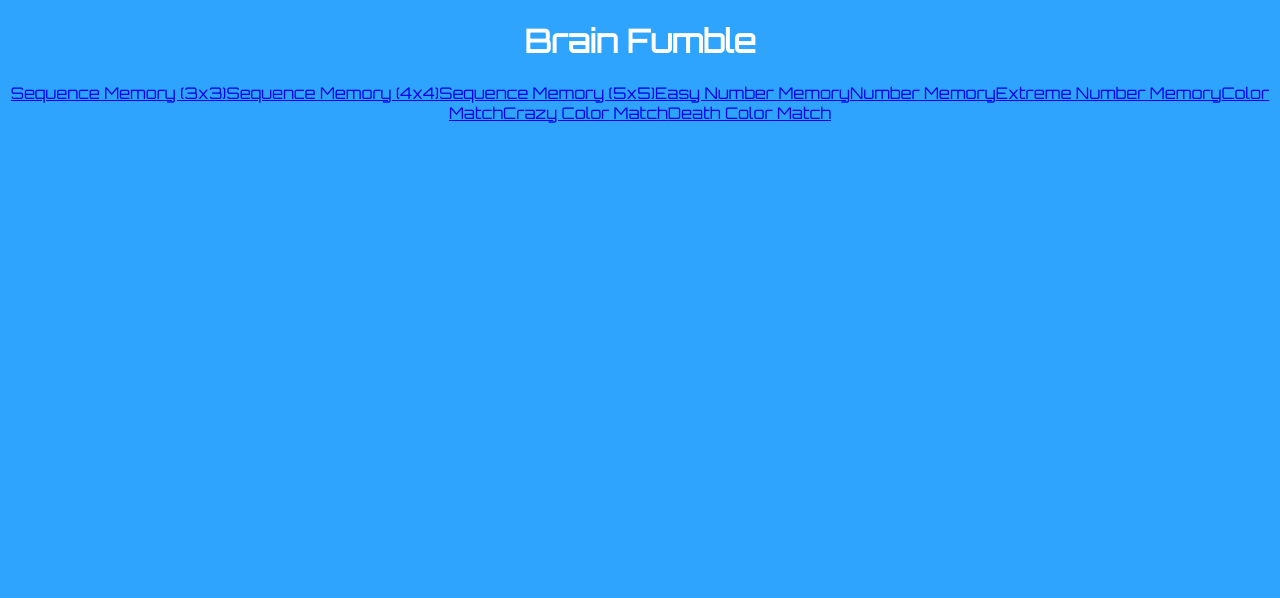
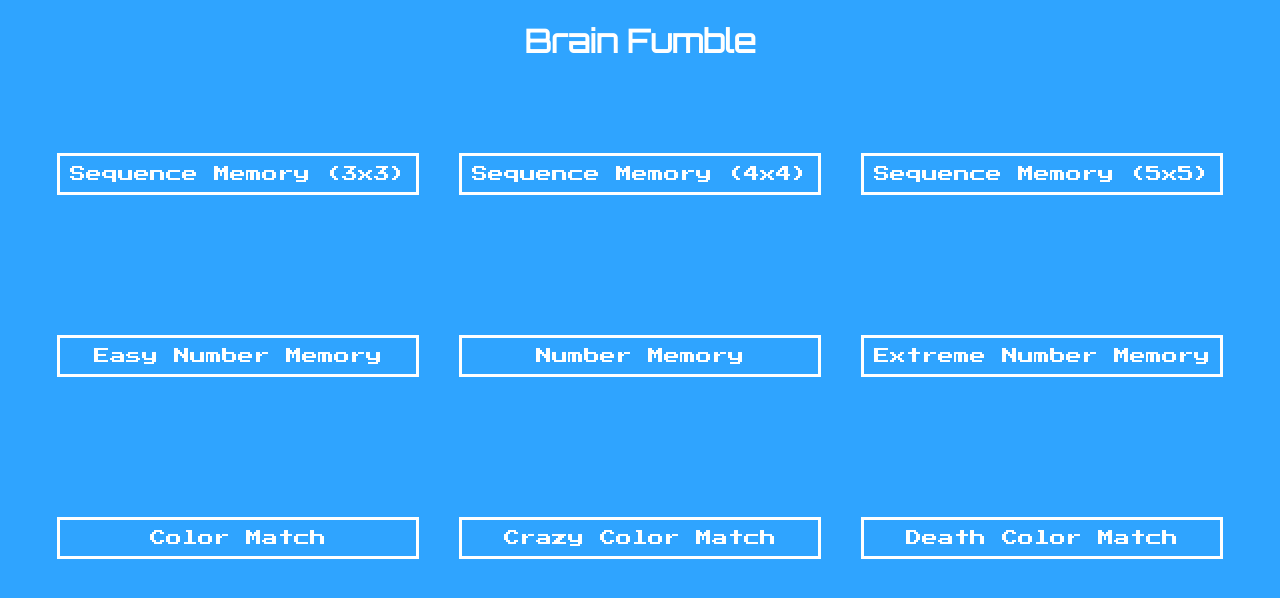
Before and after one commit to MrMcPat/fumble-game, a React (Create React App) app in the folder fumble-game-client/: page /easynumbermemory in a window 1280 px wide. Shown: the top 598 px of the page. Built offline with nearby package versions, Linux system fonts and the light colour scheme.

Commit message:
menu styling added

```diff
--- a/fumble-game-client/public/index.html
+++ b/fumble-game-client/public/index.html
@@ -30,6 +30,10 @@
       href="https://fonts.googleapis.com/css2?family=Orbitron&display=swap"
       rel="stylesheet"
     />
+    <link
+      href="https://fonts.googleapis.com/css2?family=Press+Start+2P&display=swap"
+      rel="stylesheet"
+    />
     <title>Brain Fumble</title>
   </head>
   <body>
--- a/fumble-game-client/src/components/DeathColorMatch.js
+++ b/fumble-game-client/src/components/DeathColorMatch.js
@@ -59,7 +59,7 @@ function DeathColorMatch() {
 
   return (
     <div>
-        <h3>Color Match</h3>
+        <h3>Death Color Match</h3>
         <h5>Level {counter}</h5>
     <div style={{background: randomColor}} className="color-match"></div>
      <div className="twentyfourbysix-tile-container">
--- a/fumble-game-client/src/components/Menu.js
+++ b/fumble-game-client/src/components/Menu.js
@@ -3,16 +3,16 @@ import {Link} from "react-router-dom"
 
 function Menu() {
   return (
-    <div>
-      <Link to="/threebythreesequence">Sequence Memory (3x3)</Link>
-      <Link to="/fourbyfoursequence">Sequence Memory (4x4)</Link>
-      <Link to="/fivebyfivesequence">Sequence Memory (5x5)</Link>
-      <Link to="/easynumbermemory">Easy Number Memory</Link>
-      <Link to="/numbermemory">Number Memory</Link>
-      <Link to="/extremenumbermemory">Extreme Number Memory</Link>
-      <Link to="/colormatch">Color Match</Link>
-      <Link to="/crazycolormatch">Crazy Color Match</Link>
-      <Link to="/deathcolormatch">Death Color Match</Link>
+    <div className="menu-container">
+      <Link to="/threebythreesequence" className="menu-link">Sequence Memory (3x3)</Link>
+      <Link to="/fourbyfoursequence" className="menu-link">Sequence Memory (4x4)</Link>
+      <Link to="/fivebyfivesequence" className="menu-link">Sequence Memory (5x5)</Link>
+      <Link to="/easynumbermemory" className="menu-link">Easy Number Memory</Link>
+      <Link to="/numbermemory" className="menu-link">Number Memory</Link>
+      <Link to="/extremenumbermemory" className="menu-link">Extreme Number Memory</Link>
+      <Link to="/colormatch" className="menu-link">Color Match</Link>
+      <Link to="/crazycolormatch" className="menu-link">Crazy Color Match</Link>
+      <Link to="/deathcolormatch" className="menu-link">Death Color Match</Link>
     </div>
   )
 }
--- a/fumble-game-client/src/index.css
+++ b/fumble-game-client/src/index.css
@@ -21,6 +21,21 @@ code {
     background: #FBF8F1;
 
   }
+}
+
+.menu-link {
+  margin: 70px 20px;
+  padding: 10px;
+  text-decoration: none;
+  color: white;
+  font-family: 'Press Start 2P', cursive;
+  border: solid;
+}
+
+.menu-container {
+  justify-content: center;
+  display: grid;
+  grid-template-columns: auto auto auto;
 }
 
 .threebythree-tile {
```
